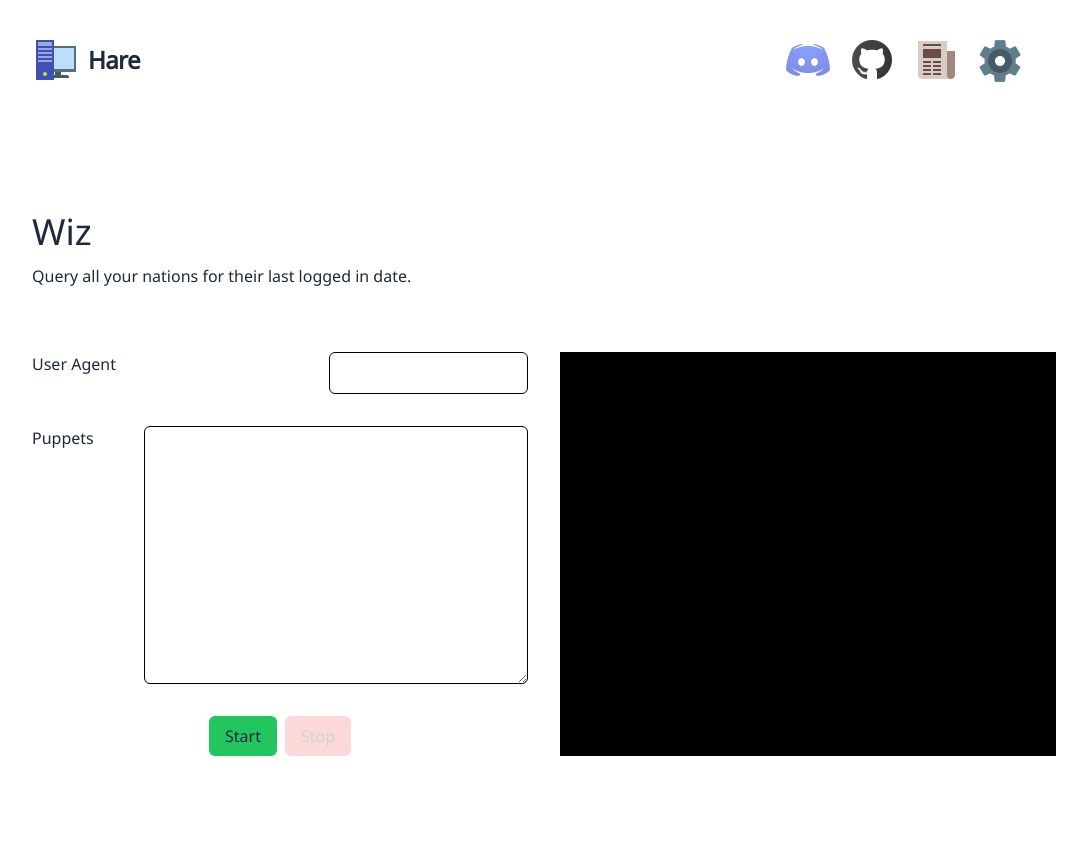
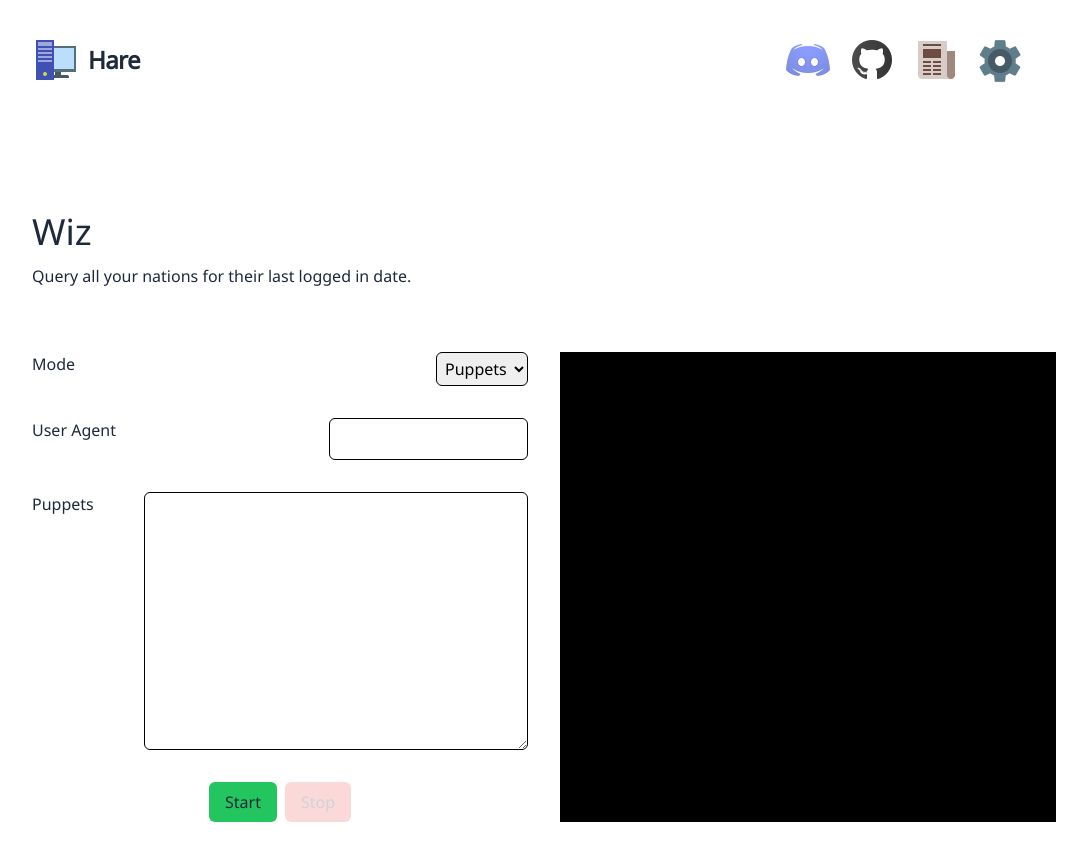
Before and after one commit to Kractero/hare, a SvelteKit app: page /tools/wiz in a window 1280 px wide. Shown: the top 860 px of the page, without its empty margins (112-1199 px from the left). Built offline with nearby package versions, Linux system fonts and the light colour scheme.

Commit message:
Wiz point to region

```diff
--- a/src/routes/tools/wiz/+page.svelte
+++ b/src/routes/tools/wiz/+page.svelte
@@ -7,6 +7,8 @@
 	import type { PageData } from './$types';
 	import { pushHistory } from '$lib/helpers/utils';
 	import ToolContent from '$lib/component/ToolContent.svelte';
+	import Select from '$lib/component/Select.svelte';
+	import Input from '$lib/component/Input.svelte';
 	export let data: PageData;
     const abortController = new AbortController();
 	let puppets = '';
@@ -14,18 +16,22 @@
 	let progress = "";
 	let stoppable = false;
 	let stopped = true;
-
+	let mode = 'Puppets';
+	let region = '';
 	onMount(() => {
 		main = data.parameters.main || localStorage.getItem("main") as string || "";
 		puppets = localStorage.getItem("puppets") as string || "";
+		mode = data.parameters.mode || localStorage.getItem("mode") as string || "Puppets";
+		region = data.parameters.region || localStorage.getItem("region") as string || "";
 	});
     onDestroy(() => abortController.abort());
 
 	async function lastactivity(main: string, puppets: string) {
-		pushHistory(`?main=${main}`)
+			pushHistory(`?main=${main}${mode ? `&mode=${mode}` : ""}${region ? `&region=${region}` : ""}`)
 			progress = "";
 			stoppable = true;
 			stopped = false;
+			if (mode.toLowerCase() === "Puppets") {
 			let puppetsList = puppets.split('\n');
 			for (let i = 0; i < puppetsList.length; i++) {
 				if (abortController.signal.aborted || stopped) {
@@ -33,13 +39,30 @@
 				}
 				await sleep(700);
 				let nation = puppetsList[i];
-
 				try {
 						const xml = await parseXML(`https://www.nationstates.net/cgi-bin/api.cgi?nation=${nation}&q=lastactivity`, main);
 				const lastActive: string = xml.NATION.LASTACTIVITY;
 						progress += `<p>${nation} with last seen ${lastActive}.</p>`;
 				} catch (err) {
 					progress += `<p class="text-red-400">Error processing ${nation} with ${err}</p>`;
+				}
+			}
+		} else {
+			const xml = await parseXML(`https://www.nationstates.net/cgi-bin/api.cgi?region=${region}&q=nations`, main);
+			const nations = xml.REGION.NATIONS ? xml.REGION.NATIONS.split(':') : []
+			for (let i = 0; i < nations.length; i++) {
+				if (abortController.signal.aborted || stopped) {
+					break;
+				}
+				await sleep(700);
+				let nation = nations[i];
+				try {
+						const xml = await parseXML(`https://www.nationstates.net/cgi-bin/api.cgi?nation=${nation}&q=lastactivity`, main);
+				const lastActive: string = xml.NATION.LASTACTIVITY;
+						progress += `<p>${nation} with last seen ${lastActive}.</p>`;
+				} catch (err) {
+					progress += `<p class="text-red-400">Error processing ${nation} with ${err}</p>`;
+				}
 			}
 		}
 		progress += `<p>Wiz finished</p>`;
@@ -54,7 +77,13 @@
 		on:submit|preventDefault={async () => await lastactivity(main, puppets)}
 		class="flex flex-col gap-8"
 	>
+		<Select name="Mode" bind:mode={mode} options={["Puppets", "Region"]} />
+		{#if mode.toLowerCase() === "region"}
+			<Input text={`User Agent`} bind:bindValue={main} forValue="main" required={true} />
+			<Input text={`Region`} bind:bindValue={region} forValue="region" required={true} />
+		{:else}
 			<InputCredentials bind:main bind:puppets authenticated={false} />
+		{/if}
 		<Buttons stopButton={true} bind:stopped={stopped} bind:stoppable={stoppable} />
 	</form>
 	<Terminal bind:progress={progress} />
```
Also changed, not shown: src/routes/changelog/Changelog.md. Lines whose indentation alone changed are shown as unchanged.
